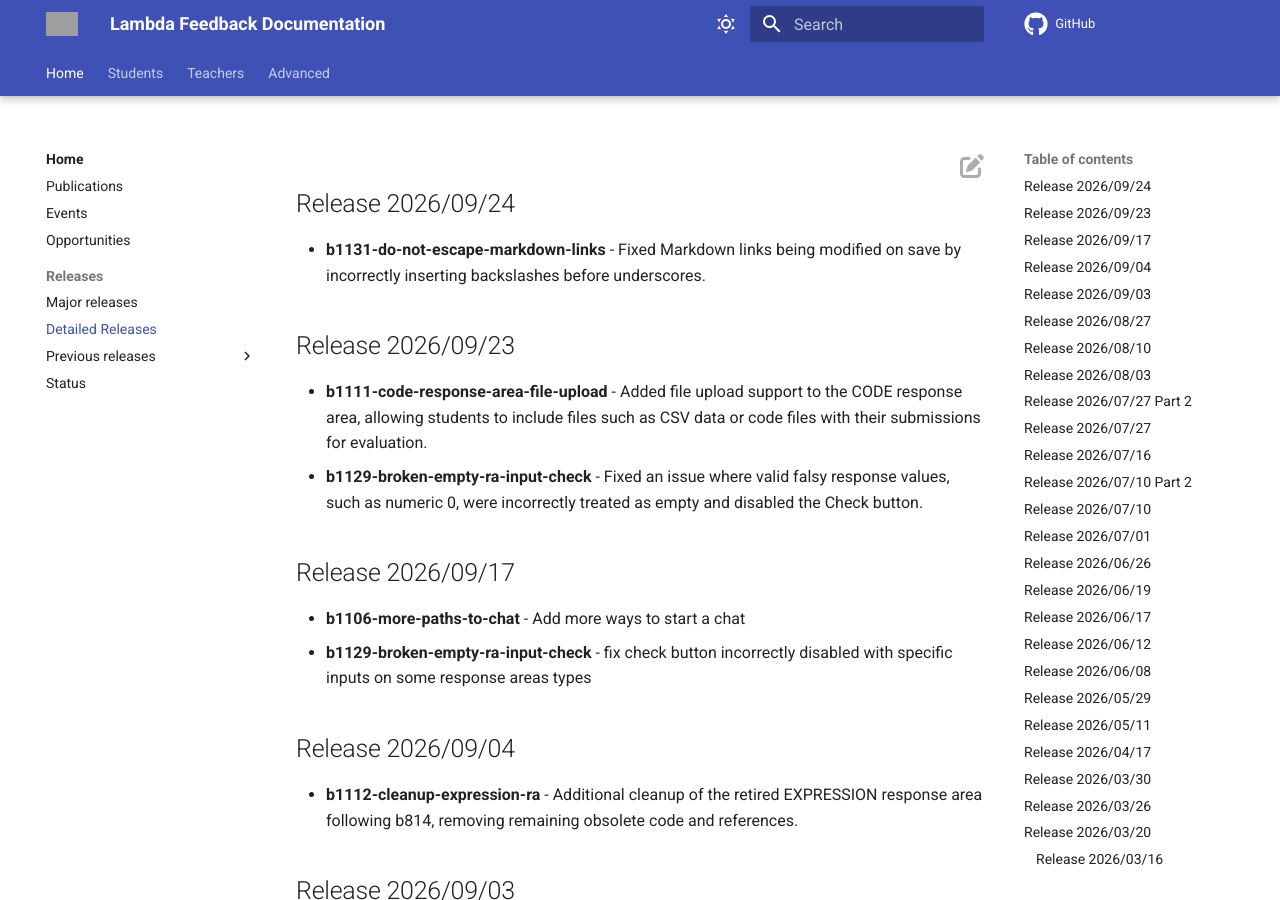
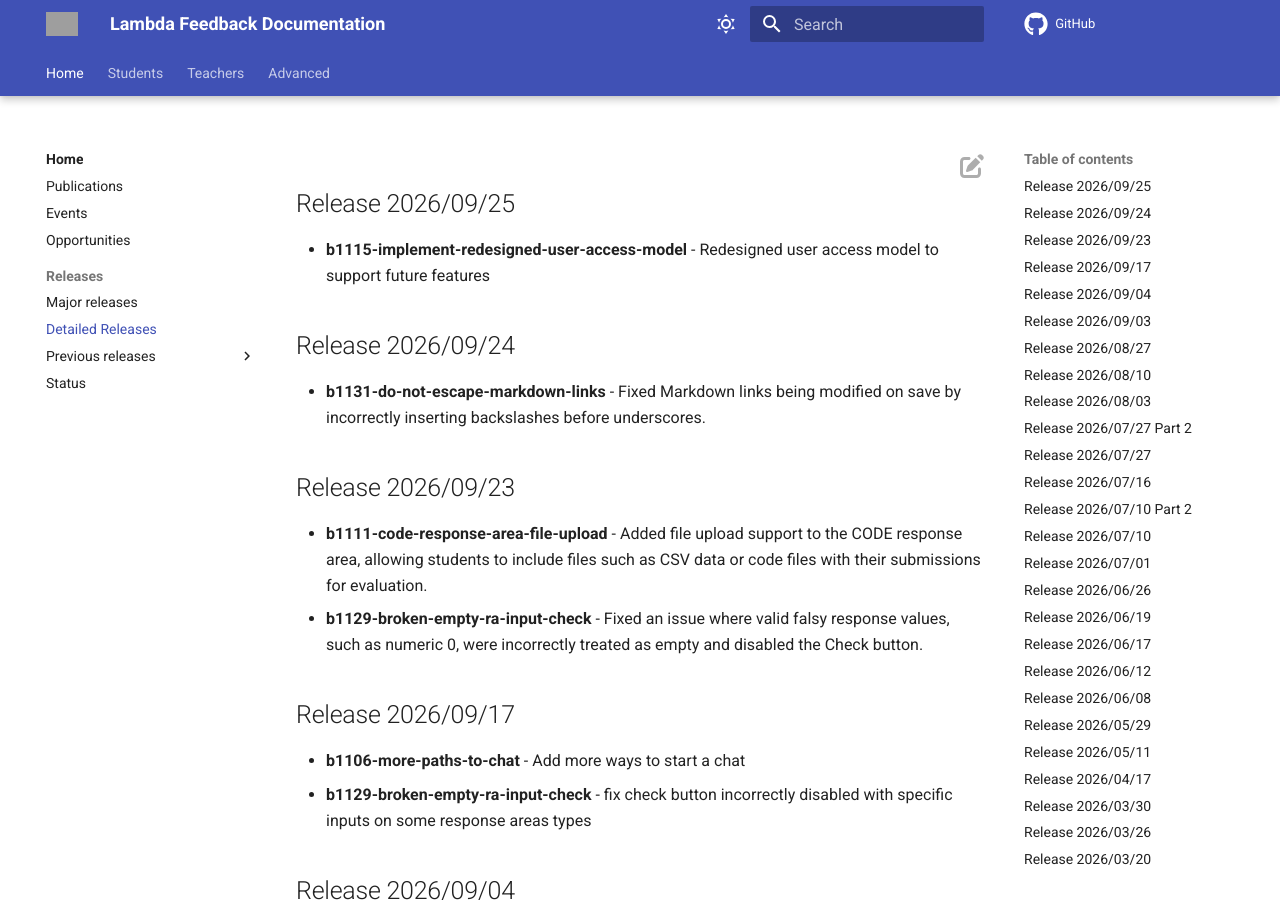
Before and after one commit to lambda-feedback/user-documentation, an MkDocs documentation site: the page built from docs/releases/detailed_releases.md, in a window 1280 px wide and 900 px high. Built offline with MkDocs 1.6.1 and Material for MkDocs 9.7.7, drawn with Linux system fonts in a browser that asks for light colours; comment, search, counter and statistics services are not loaded; grey boxes are pictures that could not be loaded.

Commit message:
Add details for release on 2026/09/25

```diff
--- a/docs/releases/detailed_releases.md
+++ b/docs/releases/detailed_releases.md
@@ -1,3 +1,6 @@
+## Release 2026/09/25
+- **b1115-implement-redesigned-user-access-model** - Redesigned user access model to support future features
+
 ## Release 2026/09/24
 - **b1131-do-not-escape-markdown-links** - Fixed Markdown links being modified on save by incorrectly inserting backslashes before underscores.
 
```
